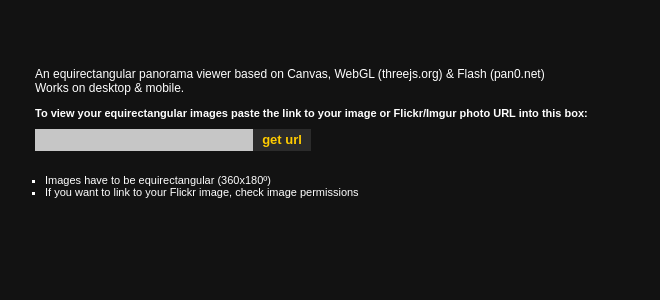
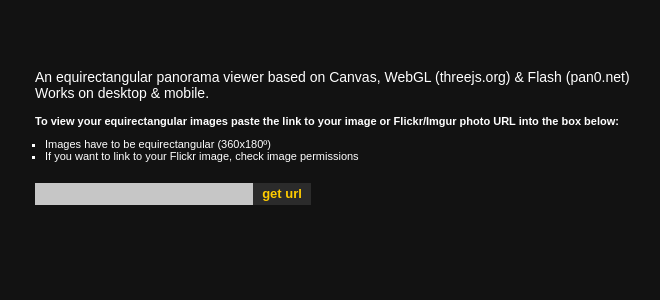
Before and after one commit to si7o/skybox, a PHP site: page /app/view/your_pano.php in a window 1280 px wide. Shown: the top 300 px of the page, without its empty margins (215-875 px from the left). Run offline with PHP 8.4, Linux system fonts and the light colour scheme; the template is opened without the code that fills it, so the values that code supplies are empty; style sheets or scripts are compiled from the project's sources.

Commit message:
little css/layout changes

```diff
--- a/app/view/your_pano.php
+++ b/app/view/your_pano.php
@@ -23,8 +23,11 @@
 	           <br /> Works on desktop & mobile.
            </p>
            <div>
-            <strong>To view your equirectangular images paste the link to your image or Flickr/Imgur photo URL into this box:</strong>
-
+            <strong>To view your equirectangular images paste the link to your image or Flickr/Imgur photo URL into the box below:</strong>
+            <ul class="services">
+               <li>Images have to be equirectangular (360x180º)</li>
+               <li>If you want to link to your Flickr image, check image permissions</li>
+            </ul>
             <div class="generate">
                <input name="photo_url" id="photo_url" type="text" value=""/>
                <span id="btn_generar_url" > get url </span>
@@ -34,10 +37,7 @@
                <br />
             </div>
 
-            <ul class="services">
-               <li>Images have to be equirectangular (360x180º)</li>
-               <li>If you want to link to your Flickr image, check image permissions</li>
-            </ul>
+
            </div>
        </div>
 
--- a/resources/css/general.css
+++ b/resources/css/general.css
@@ -104,7 +104,7 @@ h2.titulo a:hover{
 }
 
 .about p.desc{
-	font-size:12px;
+	font-size:14px;
 }
 
 ul.services {
@@ -115,7 +115,7 @@ ul.services li{
 	list-style:square;
 }
 div.generate {
-	display:block;
+	display:table;
 	padding-top:10px;
 	padding-bottom:10px;
 }
```
